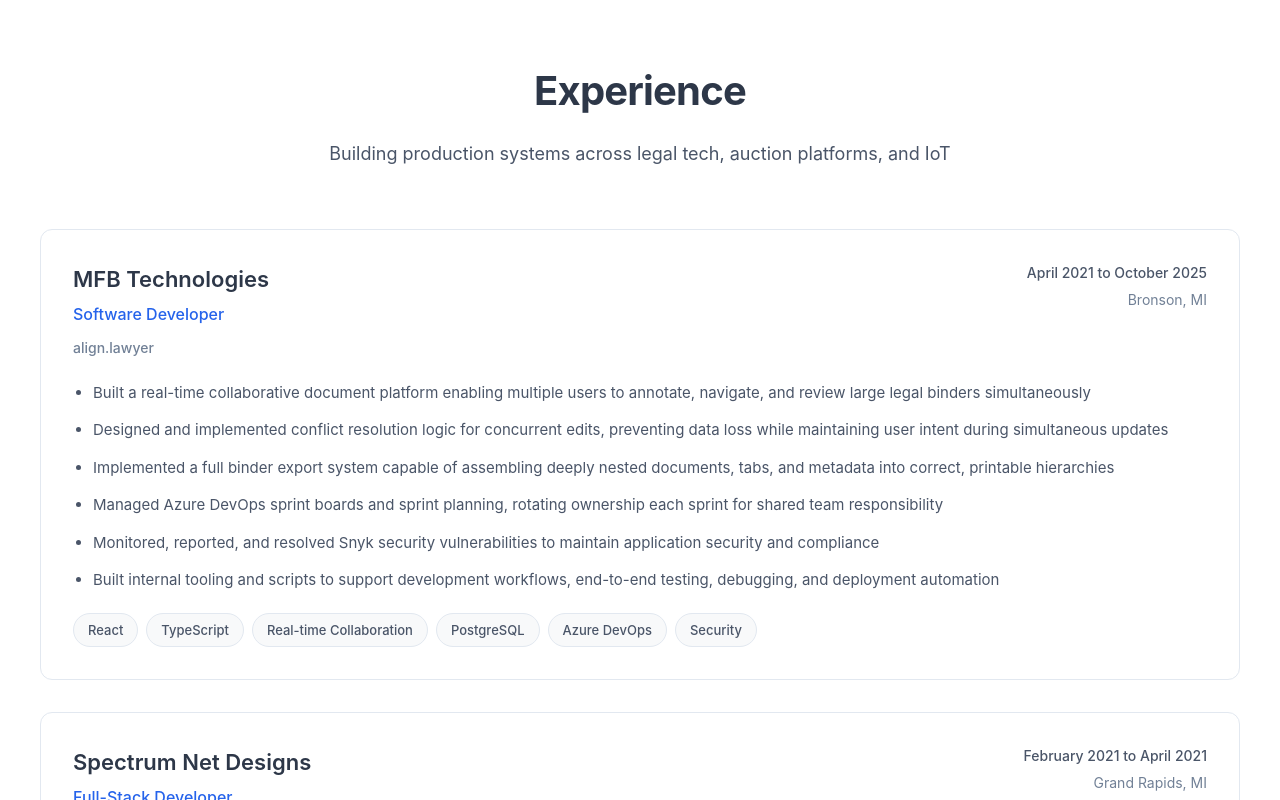
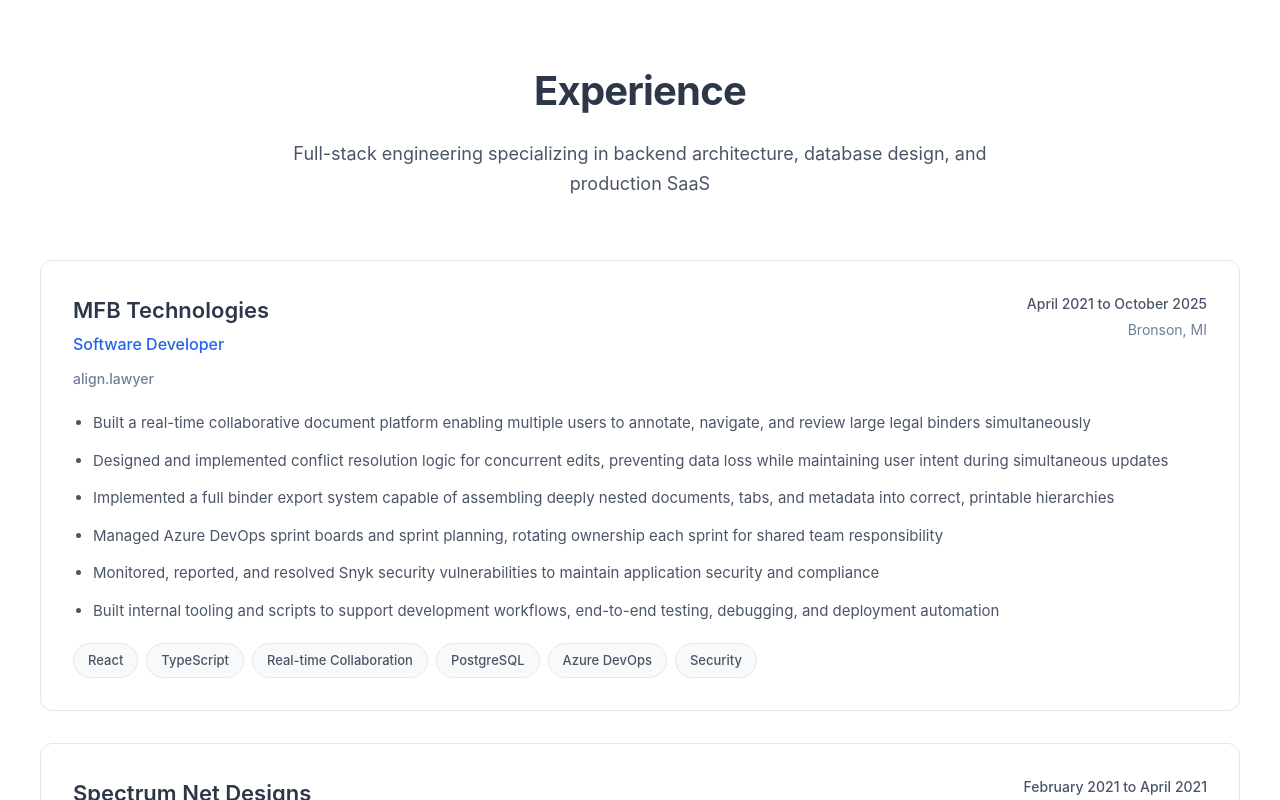
Before and after one commit to zakarynichols/zakarynichols.github.io, a React (Vite) app: page / in a window 1280 px wide. Shown: the part 1980-2780 px from the top of the page. Built offline with nearby package versions, Linux system fonts and the light colour scheme.

Commit message:
update contact and experience

```diff
--- a/src/components/Contact.tsx
+++ b/src/components/Contact.tsx
@@ -46,7 +46,6 @@ export default function Contact() {
     'Real-Time Systems',
     'Backend Architecture',
     'SaaS Hardening & Migration',
-    'Mobile Development',
     'Consulting & Architecture Review',
     'Other',
   ]
@@ -101,7 +100,6 @@ export default function Contact() {
               <li>Early-stage SaaS applications</li>
               <li>Real-time collaboration platforms</li>
               <li>Data-heavy web applications</li>
-              <li>Legal tech and fintech solutions</li>
               <li>Backend architecture projects</li>
               <li>System modernization and migration</li>
             </ul>
--- a/src/components/Experience.tsx
+++ b/src/components/Experience.tsx
@@ -55,7 +55,7 @@ export default function Experience() {
         <div className="section-header">
           <h2 className="section-title">Experience</h2>
           <p className="section-subtitle">
-            Building production systems across legal tech, auction platforms, and IoT
+            Full-stack engineering specializing in backend architecture, database design, and production SaaS
           </p>
         </div>
         <div className="experience-timeline">
```
